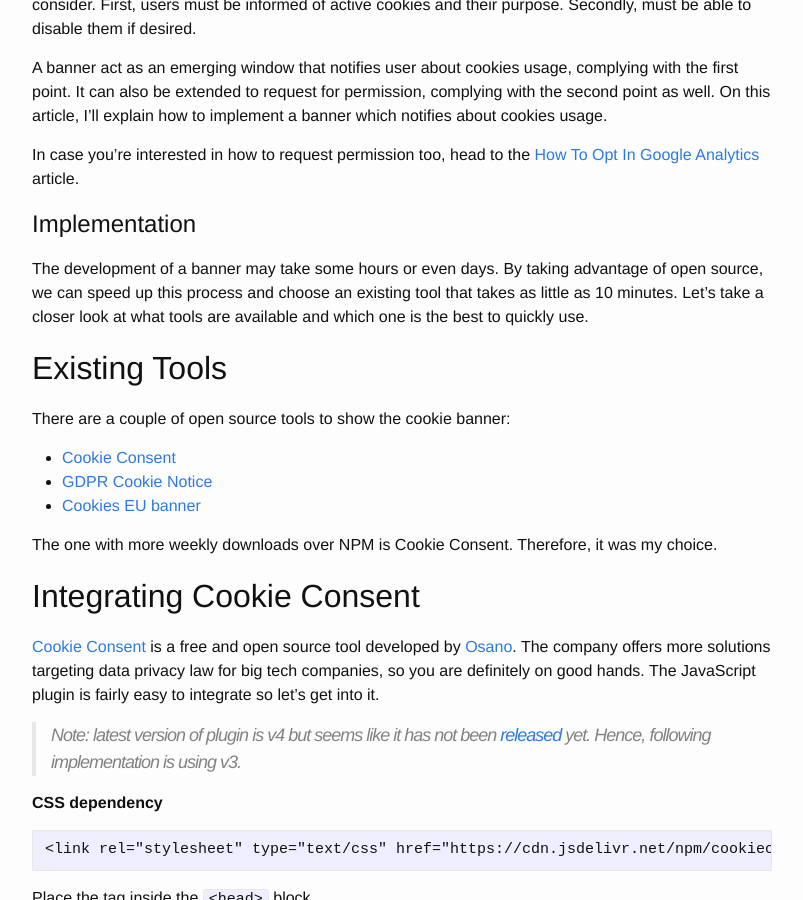
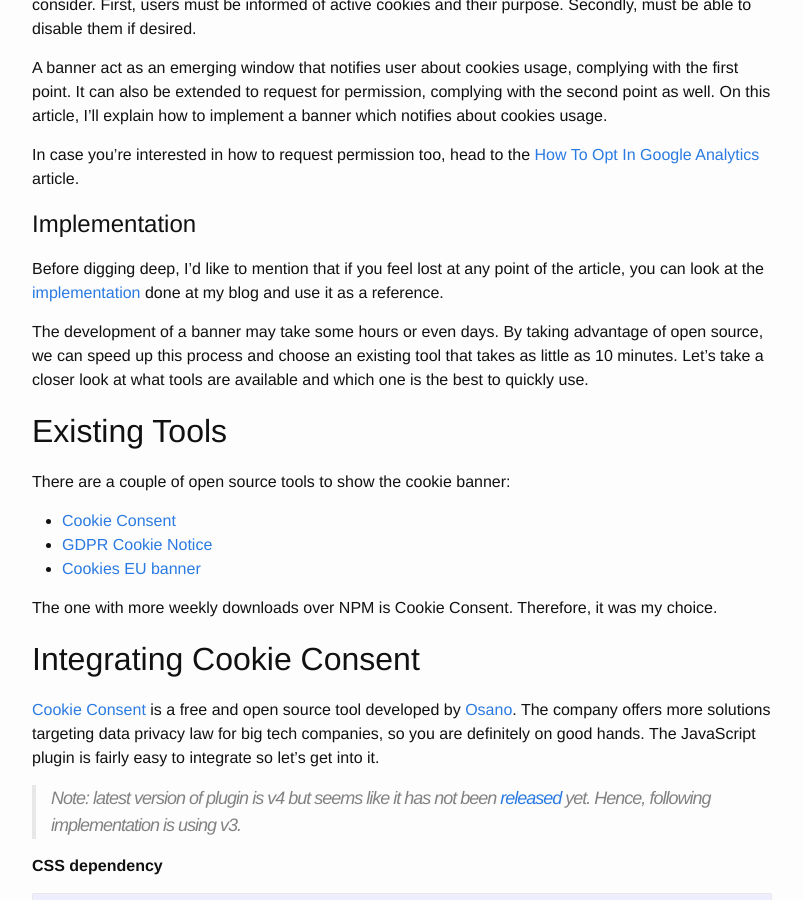
Before and after one commit to luciomartinez/luciomartinez.github.io, a Jekyll site: the page built from _posts/2020-08-26-enable-cookie-banner-in-10-minutes.markdown, in a window 1280 px wide and 900 px high, scrolled down 459 px. Shown: the whole window, without its empty margins (238-1041 px from the left). Built offline with Jekyll 4.4.1, drawn with Linux system fonts in a browser that asks for light colours; comment, search, counter and statistics services are not loaded; some of the changed text lies outside the part shown.

Commit message:
Add link to existing implementation

```diff
--- a/_posts/2020-08-26-enable-cookie-banner-in-10-minutes.markdown
+++ b/_posts/2020-08-26-enable-cookie-banner-in-10-minutes.markdown
@@ -24,6 +24,9 @@
 In case you're interested in how to request permission too, head to the [How To Opt In Google Analytics](/cookies/2020/09/18/how-to-implement-google-analytics-with-opt-in) article.
 
 # Implementation
+Before digging deep, I'd like to mention that if you feel lost at any point of the article,
+you can look at the [implementation](https://github.com/luciomartinez/luciomartinez.github.io/pull/6) done at my blog and use it as a reference.
+
 The development of a banner may take some hours or even days.
 By taking advantage of open source, we can speed up this process and choose an existing tool that takes as little as 10 minutes.
 Let's take a closer look at what tools are available and which one is the best to quickly use.
@@ -90,6 +93,8 @@
 A better approach would be to let visitors disable cookies on the website.
 I invite you to read the [How To Opt In Google Analytics](/cookies/2020/09/18/how-to-implement-google-analytics-with-opt-in) article where you can find this approach's implementation in detail.
 
+In case you encounter issues, you can take a look at the [implementation](https://github.com/luciomartinez/luciomartinez.github.io/pull/6) done at my blog and use it as a reference.
+
 # Conclusions
 GDPR has been implemented since 2018.
 On its first year, there was a report showing its most important [numbers for 2019](https://ec.europa.eu/info/sites/info/files/infographic-gdpr_in_numbers.pdf).
```
